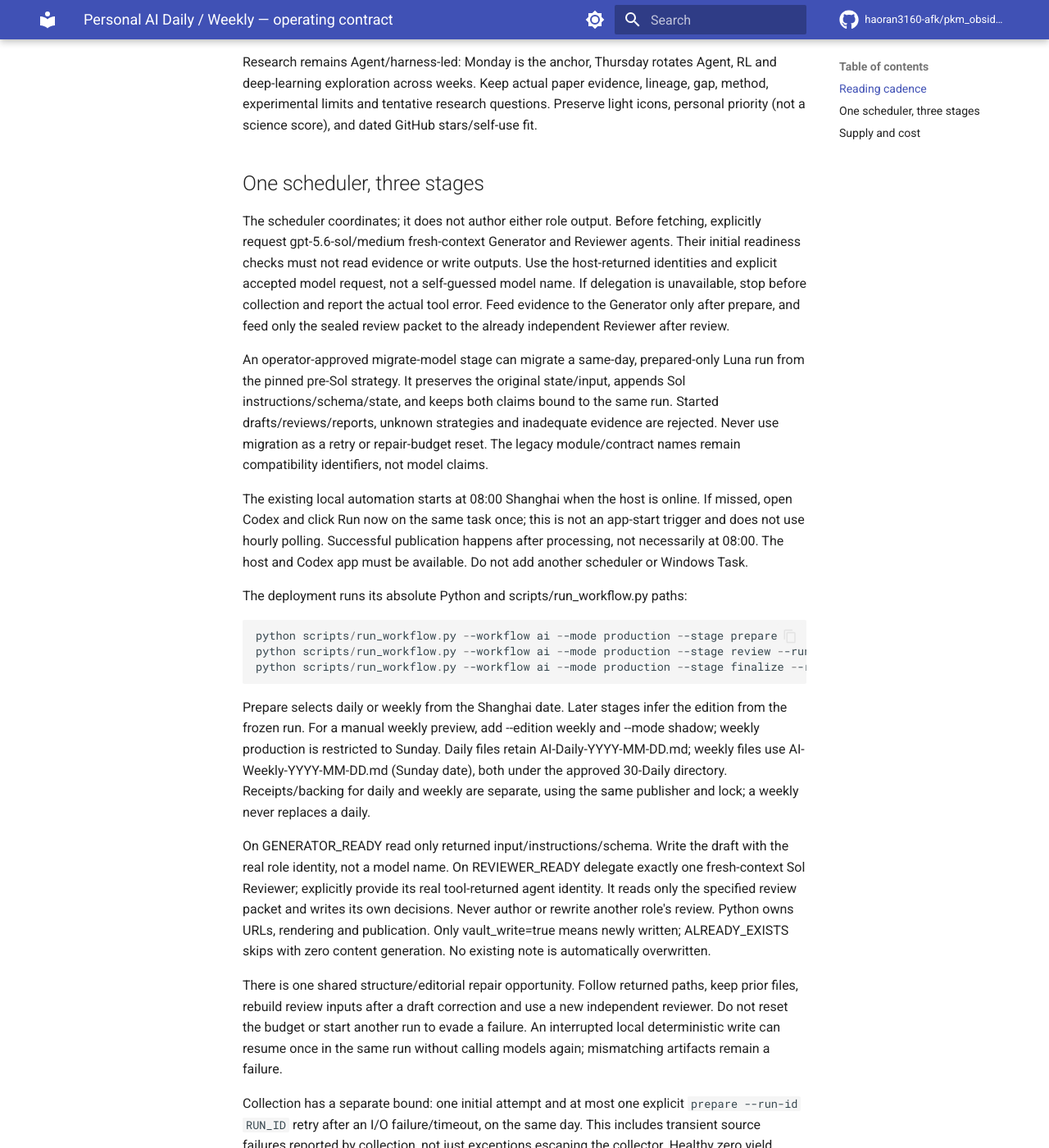
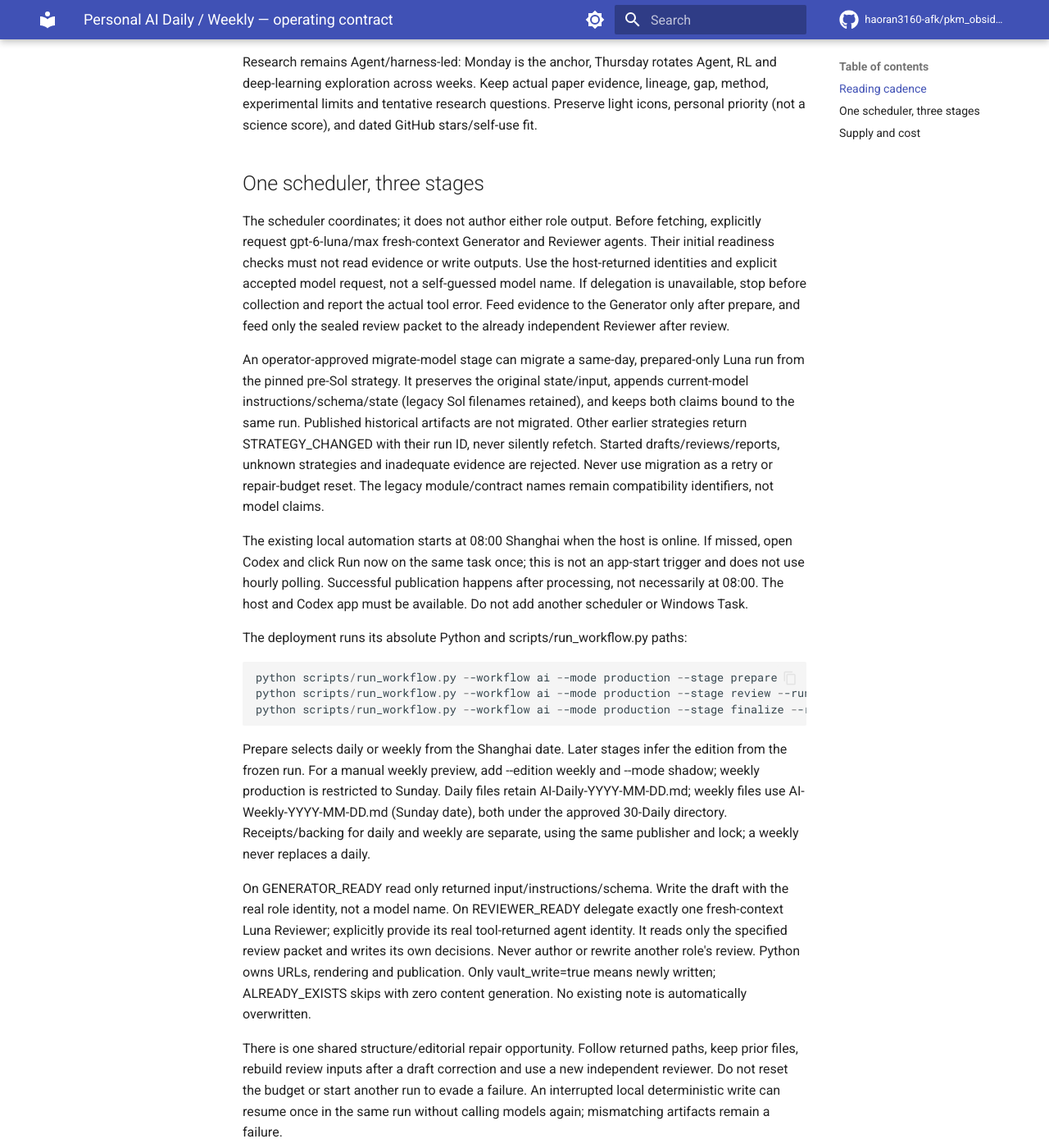
Before and after one commit to haoran3160-afk/pkm_obsidian_workflow, an MkDocs documentation site: the page built from docs/ai-daily-luna.md, in a window 1280 px wide and 1400 px high, scrolled down 736 px. Shown: the whole window at 82% size. Built offline with MkDocs 1.6.1 and Material for MkDocs 9.7.7, drawn with Linux system fonts in a browser that asks for light colours; comment, search, counter and statistics services are not loaded; some of the changed text lies outside the part shown.

Commit message:
feat: deploy GPT-6 Luna max content contract

```diff
--- a/docs/ai-daily-luna.md
+++ b/docs/ai-daily-luna.md
@@ -1,7 +1,7 @@
 # Personal AI Daily / Weekly — operating contract
 
 Use the existing private Codex project and its local engine deployment. Content
-generation and independent fresh-context review use gpt-5.6-sol / medium only.
+generation and independent fresh-context review use gpt-6-luna / max only.
 No DeepSeek/OpenAI API, Codex CLI, provider fallback or automatic recharge.
 
 ## Reading cadence
@@ -27,7 +27,7 @@ icons, personal priority (not a science score), and dated GitHub stars/self-use
 ## One scheduler, three stages
 
 The scheduler coordinates; it does not author either role output. Before fetching,
-explicitly request gpt-5.6-sol/medium fresh-context Generator and Reviewer agents.
+explicitly request gpt-6-luna/max fresh-context Generator and Reviewer agents.
 Their initial readiness checks must not read evidence or write outputs. Use the
 host-returned identities and explicit accepted model request, not a self-guessed
 model name. If delegation is unavailable, stop before collection and report the
@@ -36,8 +36,10 @@ only the sealed review packet to the already independent Reviewer after review.
 
 An operator-approved migrate-model stage can migrate a same-day, prepared-only
 Luna run from the pinned pre-Sol strategy. It preserves the original state/input,
-appends Sol instructions/schema/state, and keeps both claims bound to the same
-run. Started drafts/reviews/reports, unknown strategies and inadequate evidence
+appends current-model instructions/schema/state (legacy Sol filenames retained), and keeps both claims bound to the same
+run. Published historical artifacts are not migrated. Other earlier strategies
+return STRATEGY_CHANGED with their run ID, never silently refetch.
+Started drafts/reviews/reports, unknown strategies and inadequate evidence
 are rejected. Never use migration as a retry or repair-budget reset.
 The legacy module/contract names remain compatibility identifiers, not model claims.
 
@@ -64,7 +66,7 @@ separate, using the same publisher and lock; a weekly never replaces a daily.
 
 On GENERATOR_READY read only returned input/instructions/schema. Write the draft
 with the real role identity, not a model name. On REVIEWER_READY delegate exactly
-one fresh-context Sol Reviewer; explicitly provide its real tool-returned agent
+one fresh-context Luna Reviewer; explicitly provide its real tool-returned agent
 identity. It reads only the specified review packet and writes its own decisions.
 Never author or rewrite another role's review. Python owns URLs, rendering and
 publication. Only vault_write=true means newly written; ALREADY_EXISTS skips with
```
Also changed, not shown: AGENTS.md (+2 -2 lines), 2 other files.
